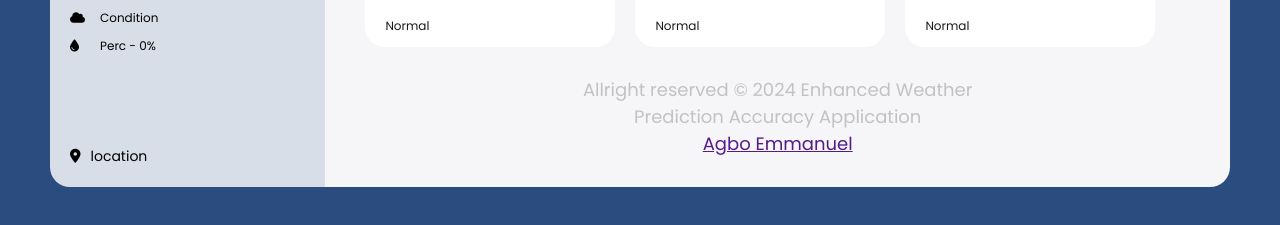
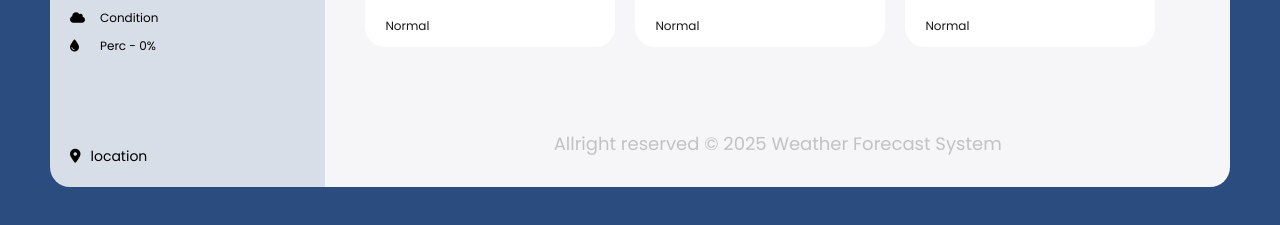
Before and after one commit to Boy2700/Agobo-weather-forcast-system, a plain HTML site: page dist/home.html in a window 1280 px wide. Shown: the part 583-808 px from the top of the page. Drawn offline with Linux system fonts and the light colour scheme; no server answers.

Commit message:
Update home.html

```diff
--- a/dist/home.html
+++ b/dist/home.html
@@ -112,9 +112,9 @@
             </div>
             <br><br>
             <footer>
-                <p class="credits">Allright reserved &copy; 2024 Enhanced Weather Prediction Accuracy Application
+                <p class="credits">Allright reserved &copy; 2025 Weather Forecast System
                     <br>
-                    <a href="">Agbo Emmanuel</a>
+                    <a href=""> </a>
                 </p>
             </footer>
         </div>
```
